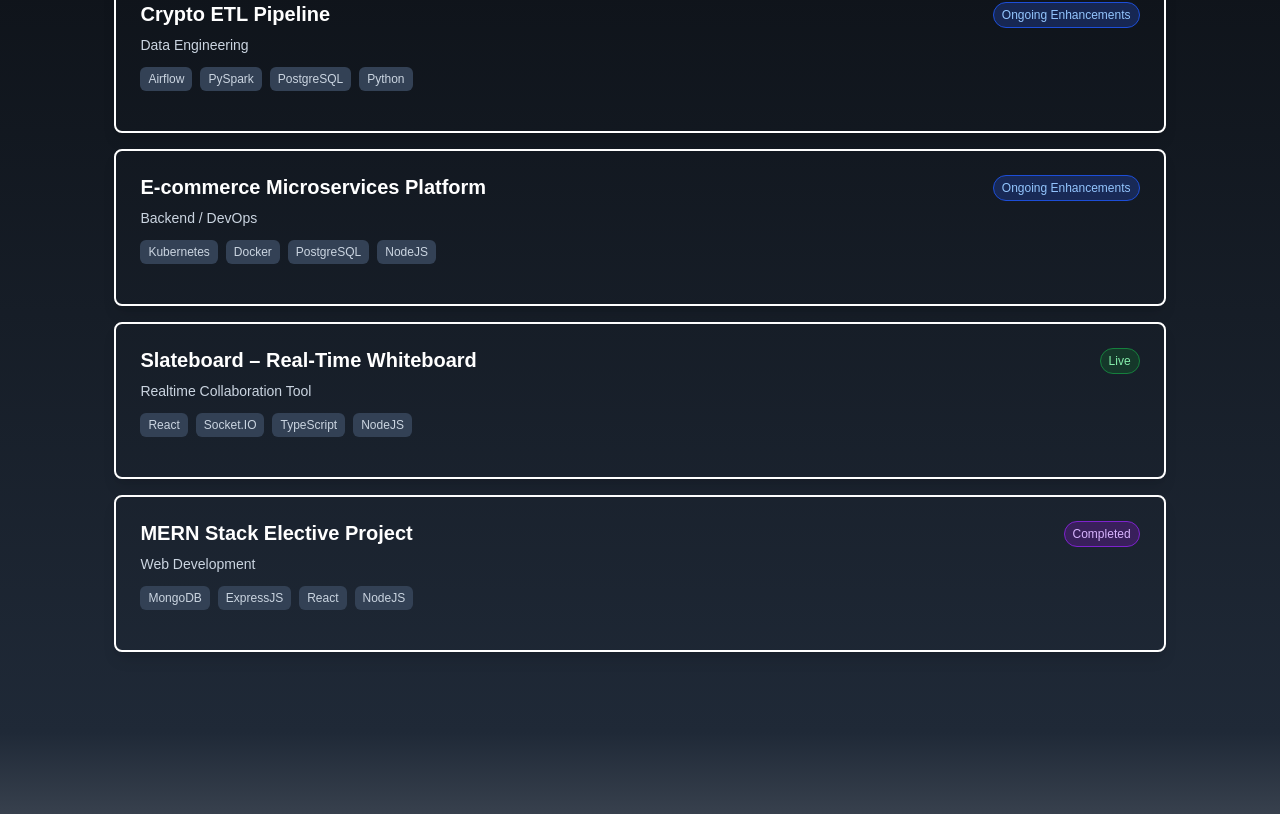
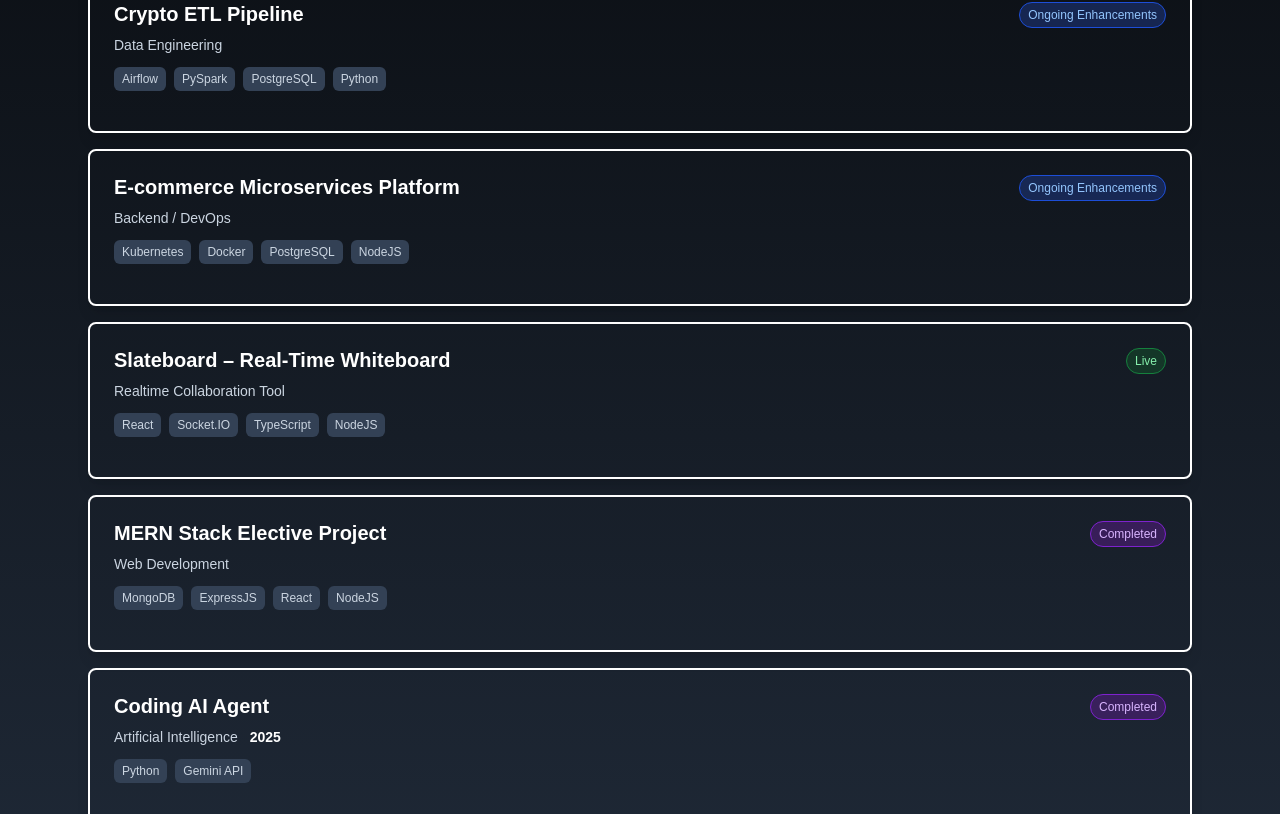
Before and after one commit to grilled-swampert/portfolio_v2, a React (Vite) app: page /projects in a window 1280 px wide. Shown: the part 706-1520 px from the top of the page. Built offline with nearby package versions, Linux system fonts and the light colour scheme; a web font is replaced by a local one.

Commit message:
new updated project

```diff
--- a/src/App.jsx
+++ b/src/App.jsx
@@ -3,6 +3,7 @@ import { BrowserRouter, Route, Routes } from "react-router-dom";
 import HomePage from "./pages/HomePage";
 import ExperiencePage from "./pages/ExperiencePage";
 import ProjectsPage from "./pages/ProjectsPage";
+import DocumentationPage from "./components/documentation/DocumentationLanding";
 
 const App = () => {
   return (
@@ -12,6 +13,7 @@ const App = () => {
           <Route path="/" element={<HomePage />} />
           <Route path="/experience" element={<ExperiencePage />} />
           <Route path="/projects" element={<ProjectsPage />} />
+          <Route path="/documentation/:docId" element={<DocumentationPage />} />
         </Routes>
       </div>
     </BrowserRouter>
--- /dev/null
+++ b/src/components/documentation/DocumentationLanding.tsx
@@ -0,0 +1,46 @@
+import React from "react";
+import DownButton from "../ui/DownButton";
+import DocumentationList from "./DocumentationList";
+
+const DocumentationLanding = () => {
+  return (
+    <div className="flex flex-col justify-center items-center w-full bg-gradient-to-b from-black to-gray-800">
+      <div
+        className="relative flex justify-start flex-col align-middle items-center w-11/12 gap-10 rounded-3xl bg-gradient-to-b mt-24 from-black to-gray-800 shadow-2xl"
+        style={{
+          height: "calc(20vh)",
+          boxShadow: "0 20px 60px rgba(0, 0, 0, 0.5)",
+        }}
+      >
+        <div
+          className="bg-grid absolute inset-0 opacity-10 pointer-events-none"
+          style={{
+            backgroundImage: `
+              linear-gradient(rgba(255,255,255,0.15) 1px, transparent 1px),
+              linear-gradient(90deg, rgba(255,255,255,0.15) 1px, transparent 1px)
+            `,
+            backgroundSize: "30px 30px",
+          }}
+        ></div>
+        <div
+          className="absolute inset-0 rounded-3xl pointer-events-none"
+          style={{
+            background:
+              "radial-gradient(circle at center, rgba(0,0,0,0.8), rgba(128,128,128,0.2))",
+            filter: "blur(80px)",
+            zIndex: -1,
+          }}
+        ></div>
+
+        <div className="flex justify-center flex-col items-center align-middle w-full h-full px-8 font-poppins">
+          <div className="text-5xl flex flex-col justify-between items-center tracking-tighter">
+            .
+          </div>
+        </div>
+      </div>
+      <DocumentationList />
+    </div>
+  );
+};
+
+export default DocumentationLanding;
--- /dev/null
+++ b/src/components/documentation/DocumentationList.tsx
@@ -0,0 +1,9 @@
+import React from 'react'
+
+const DocumentationList = () => {
+  return (
+    <div>DocumentationList</div>
+  )
+}
+
+export default DocumentationList
--- a/src/components/projects/ProjectsList.jsx
+++ b/src/components/projects/ProjectsList.jsx
@@ -96,21 +96,21 @@ const ProjectsList = () => {
       github: null,
       demo: null,
     },
-    // {
-    //   // coding ai agent
-    //   id: "coding-ai-agent",
-    //   title: "Coding AI Agent",
-    //   category: "Artificial Intelligence",
-    //   year: null,
-    //   tech: ["Python", "OpenAI API", "LangChain", "FastAPI"],
-    //   description:
-    //     "An AI agent capable of understanding coding queries, generating solutions, and interacting via a REST API or chat interface.",
-    //   details:
-    //     "Integrated language model APIs with code execution environment, added conversational memory, and automated code testing and suggestions.",
-    //   status: "Beta",
-    //   github: null,
-    //   demo: null,
-    // },
+    {
+      id: "coding-ai-agent",
+      title: "Coding AI Agent",
+      category: "Artificial Intelligence",
+      year: 2025,
+      tech: ["Python", "Gemini API"],
+      description:
+        "A command-line AI agent that understands coding queries, generates solutions, executes code, and provides interactive assistance.",
+      details:
+        "Built with Python and integrated with Gemini LLM API for robust reasoning. Supports real-time debugging, file reading, and automatic error fixing. Designed for developers to interact directly via CLI.",
+      status: "Completed",
+      github: "https://github.com/grilled-swampert/agentic-coding",
+      demo: null,
+    },
+
     // {
     //   // cybersecurity agent
     //   id: "cybersecurity-agent",
```
